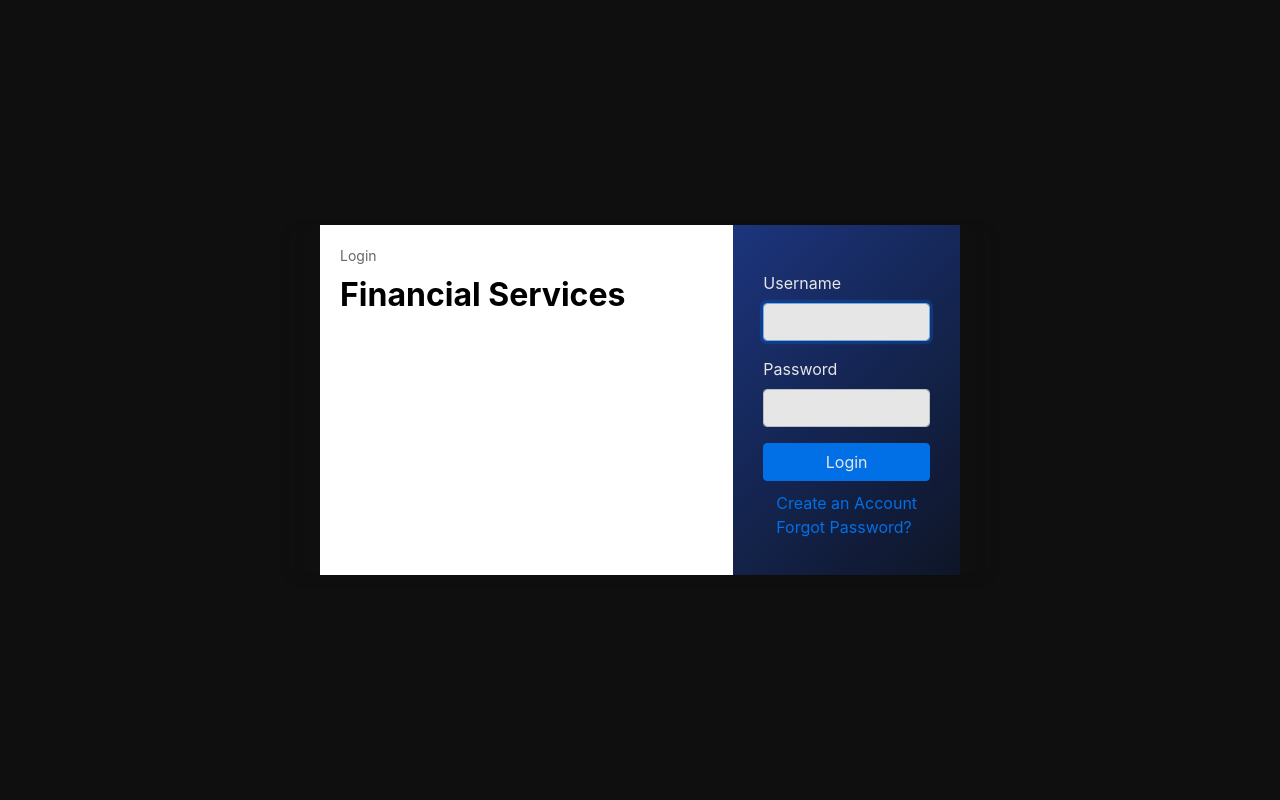
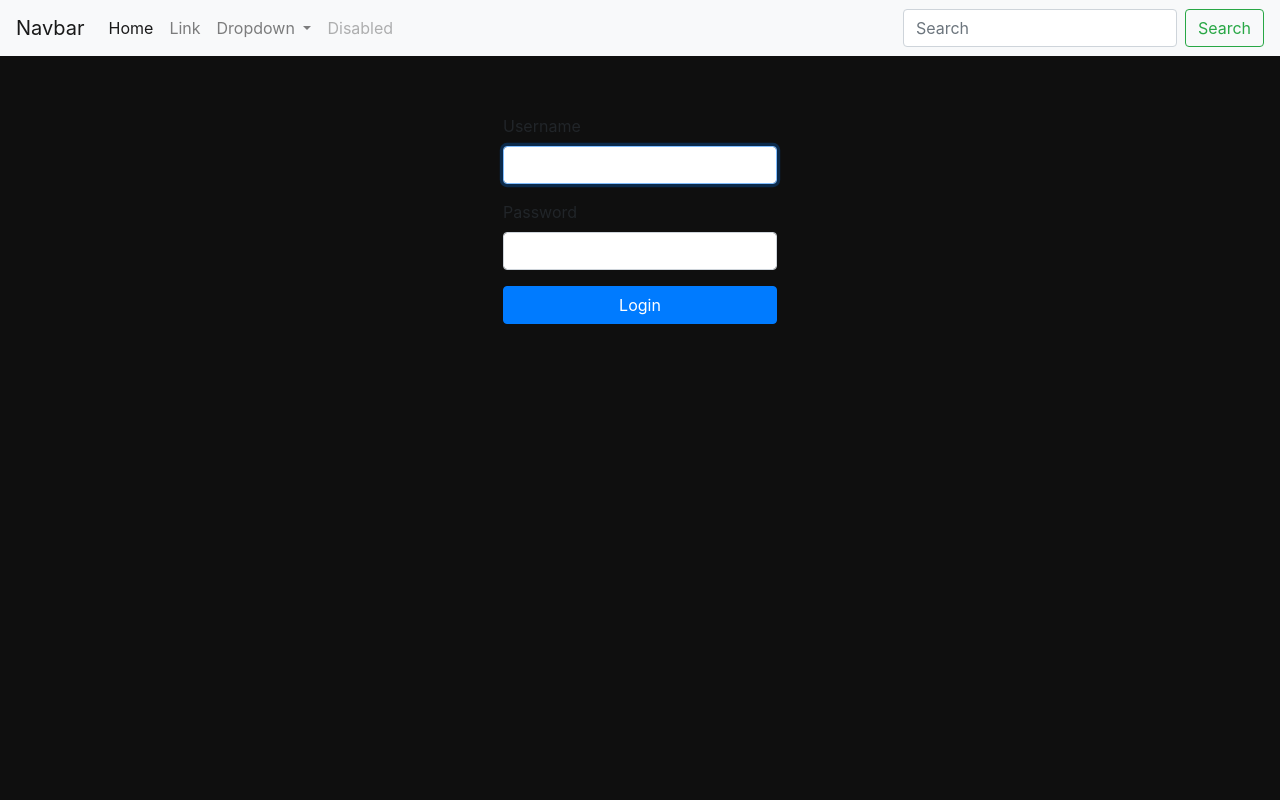
Before and after one commit to iipapanikolaou/ticketing-system, a Flask app: page /login in a window 1280 px wide. Run offline with Flask 3, Linux system fonts and the light colour scheme; some libraries are stand-ins or nearby versions.

Commit message:
Cleaned .css file and added a nav bar to make a clean start

```diff
--- a/static/style.css
+++ b/static/style.css
@@ -7,12 +7,8 @@ html, body {
   height: 100%;
 }
 
-body {
-  display: flex;
-  justify-content: center;   /* Centers horizontally */
-  align-items: center;       /* Centers vertically */
+body {    /* Centers vertically */
   background: #0f0f0f;       /* Dark background for animation */
-  overflow: hidden;
 }
 
 main {
@@ -24,97 +20,6 @@ main {
   z-index: 1;
 }
 
-.container {
-    display: flex;
-    border-radius: 12px;
-    box-shadow: 0 4px 12px rgba(0,0,0,0.1);
-    overflow: hidden;
-    width: 700px;
-    height: 350px;
-}
-
-.left-card {
-    flex: 2;
-    padding: 20px;
-    display: flex;
-    flex-direction: column;
-    /*justify-content: center;*/
-    background: white;
-    position: relative;
-}
-
-.right-card {
-    flex: 1;
-    background: linear-gradient(135deg, #1e3a8a, #0f172a);
-    opacity: 0.9;
-    color: #fff;
-    display: flex;
-    flex-direction: column;
-    align-items: center;
-    justify-content: center;
-    padding: 20px;
-    position: relative;
-}
-
-.user-fullname{
-    display: flex;
-    flex-direction: column;
-    justify-content: center;
-    align-items: center;
-    text-align: center;
-    font-family:'Franklin Gothic Medium', 'Arial Narrow', Arial, sans-serif
-}
-
-.login-text {
-    font-size: 14px;
-    color: #666;
-    margin-bottom: 10px;
-}
-
-.title {
-    font-size: 32px;
-    font-weight: bold;
-    margin:0px;
-    color: black;
-
-}
-
-.status {
-    font-size: 18px;
-    color: #555;
-    margin-bottom: 15px;
-    text-align: center;
-}
-
-.profile-circle {
-    width: 80px;
-    height: 80px;
-    background: #ccc;
-    border-radius: 50%;
-    margin-bottom: 15px;
-}
-
-.avatar {
-  vertical-align: middle;
-  width: 80px;
-  height: 80px;
-  border-radius: 50%;
-}
-
-.name {
-    font-size: 16px;
-    font-weight: bold;
-    text-align: center;
-    margin-bottom: 20px;
-}
-
-.attention {
-    font-size: 12px;
-    text-align: center;
-    font-family:'Courier New', Courier, monospace
-}
-
-
 .alert-wrapper {
     position: fixed; /* independent of body flex */
     top: 20px;
@@ -124,20 +29,3 @@ main {
     justify-content: center; /* centers horizontally */
     z-index: 9999;
 }
-
-.navbar-title {
-            font-size: 1.25rem;
-            font-weight: bold;
-        }
-.ticket-row {
-    cursor: pointer;
-}
-.ticket-row:hover {
-    background-color: #f8f9fa;
-}
-.profile-icon {
-    width: 32px;
-    height: 32px;
-    border-radius: 50%;
-    object-fit: cover;
-}
--- a/templates/layout.html
+++ b/templates/layout.html
@@ -1,17 +1,57 @@
 <!DOCTYPE html>
 <html lang="en">
+
 <head>
     <!-- Required meta tags -->
     <meta charset="utf-8">
     <meta name="viewport" content="width=device-width, initial-scale=1">
 
     <!-- Bootstrap CSS -->
-    <link rel="stylesheet" href="https://cdn.jsdelivr.net/npm/bootstrap@4.0.0/dist/css/bootstrap.min.css" integrity="sha384-Gn5384xqQ1aoWXA+058RXPxPg6fy4IWvTNh0E263XmFcJlSAwiGgFAW/dAiS6JXm" crossorigin="anonymous">
+    <link rel="stylesheet" href="https://cdn.jsdelivr.net/npm/bootstrap@4.0.0/dist/css/bootstrap.min.css"
+        integrity="sha384-Gn5384xqQ1aoWXA+058RXPxPg6fy4IWvTNh0E263XmFcJlSAwiGgFAW/dAiS6JXm" crossorigin="anonymous">
     <link rel="stylesheet" href="{{ url_for('static', filename='style.css') }}">
 
     <title>{% block title %}{% endblock %}</title>
 </head>
+
 <body>
+    <nav class="navbar navbar-expand-lg navbar-light bg-light">
+        <a class="navbar-brand" href="#">Navbar</a>
+        <button class="navbar-toggler" type="button" data-toggle="collapse" data-target="#navbarSupportedContent"
+            aria-controls="navbarSupportedContent" aria-expanded="false" aria-label="Toggle navigation">
+            <span class="navbar-toggler-icon"></span>
+        </button>
+
+        <div class="collapse navbar-collapse" id="navbarSupportedContent">
+            <ul class="navbar-nav mr-auto">
+                <li class="nav-item active">
+                    <a class="nav-link" href="#">Home <span class="sr-only">(current)</span></a>
+                </li>
+                <li class="nav-item">
+                    <a class="nav-link" href="#">Link</a>
+                </li>
+                <li class="nav-item dropdown">
+                    <a class="nav-link dropdown-toggle" href="#" id="navbarDropdown" role="button"
+                        data-toggle="dropdown" aria-haspopup="true" aria-expanded="false">
+                        Dropdown
+                    </a>
+                    <div class="dropdown-menu" aria-labelledby="navbarDropdown">
+                        <a class="dropdown-item" href="#">Action</a>
+                        <a class="dropdown-item" href="#">Another action</a>
+                        <div class="dropdown-divider"></div>
+                        <a class="dropdown-item" href="#">Something else here</a>
+                    </div>
+                </li>
+                <li class="nav-item">
+                    <a class="nav-link disabled" href="#">Disabled</a>
+                </li>
+            </ul>
+            <form class="form-inline my-2 my-lg-0">
+                <input class="form-control mr-sm-2" type="search" placeholder="Search" aria-label="Search">
+                <button class="btn btn-outline-success my-2 my-sm-0" type="submit">Search</button>
+            </form>
+        </div>
+    </nav>
     <header class="alert-wrapper">
         {% with messages = get_flashed_messages() %}
         {% if messages%}
@@ -29,9 +69,16 @@
     </main>
     <script src="{{ url_for('static', filename='background.js') }}"></script>
 
-    <script src="https://code.jquery.com/jquery-3.2.1.slim.min.js" integrity="sha384-KJ3o2DKtIkvYIK3UENzmM7KCkRr/rE9/Qpg6aAZGJwFDMVNA/GpGFF93hXpG5KkN" crossorigin="anonymous"></script>
-    <script src="https://cdn.jsdelivr.net/npm/popper.js@1.12.9/dist/umd/popper.min.js" integrity="sha384-ApNbgh9B+Y1QKtv3Rn7W3mgPxhU9K/ScQsAP7hUibX39j7fakFPskvXusvfa0b4Q" crossorigin="anonymous"></script>
-    <script src="https://cdn.jsdelivr.net/npm/bootstrap@4.0.0/dist/js/bootstrap.min.js" integrity="sha384-JZR6Spejh4U02d8jOt6vLEHfe/JQGiRRSQQxSfFWpi1MquVdAyjUar5+76PVCmYl" crossorigin="anonymous"></script>
+    <script src="https://code.jquery.com/jquery-3.2.1.slim.min.js"
+        integrity="sha384-KJ3o2DKtIkvYIK3UENzmM7KCkRr/rE9/Qpg6aAZGJwFDMVNA/GpGFF93hXpG5KkN"
+        crossorigin="anonymous"></script>
+    <script src="https://cdn.jsdelivr.net/npm/popper.js@1.12.9/dist/umd/popper.min.js"
+        integrity="sha384-ApNbgh9B+Y1QKtv3Rn7W3mgPxhU9K/ScQsAP7hUibX39j7fakFPskvXusvfa0b4Q"
+        crossorigin="anonymous"></script>
+    <script src="https://cdn.jsdelivr.net/npm/bootstrap@4.0.0/dist/js/bootstrap.min.js"
+        integrity="sha384-JZR6Spejh4U02d8jOt6vLEHfe/JQGiRRSQQxSfFWpi1MquVdAyjUar5+76PVCmYl"
+        crossorigin="anonymous"></script>
     {% block script %}{% endblock %}
 </body>
+
 </html>
--- a/templates/login.html
+++ b/templates/login.html
@@ -4,19 +4,7 @@
 
 {% block main %}
 
-<div class="container">
-    <!-- Left Card -->
-    <div class="left-card">
-        <p class="login-text">Login</p>
-        <h1 class="title">Financial Services</h1>
-        <div style="width: auto ;height: 30%;">
-
-        </div>
-
-    </div>
-
-    <!-- Right Card -->
-    <div class="right-card">
+    <div>
         <!--<div class="profile-circle"><img id="profile-avatar" src="https://www.w3schools.com/w3images/avatar5.png" alt="Avatar" class="avatar"></div>-->
         <form  style="padding: 10px;" action="/login" method="POST">
             <div class="form-group">
@@ -31,12 +19,6 @@
             <button style="width: 100%;" type="submit" class="btn btn-primary">Login</button>
         </form>
 
-        <div class="links">
-            <a href="/register">Create an Account</a>
-            <br>
-            <a href="/forgot-password">Forgot Password?</a>
-        </div>
-
     </div>
 </div>
 
```
Also changed, not shown: 1 other file. Lines whose indentation alone changed are shown as unchanged.
